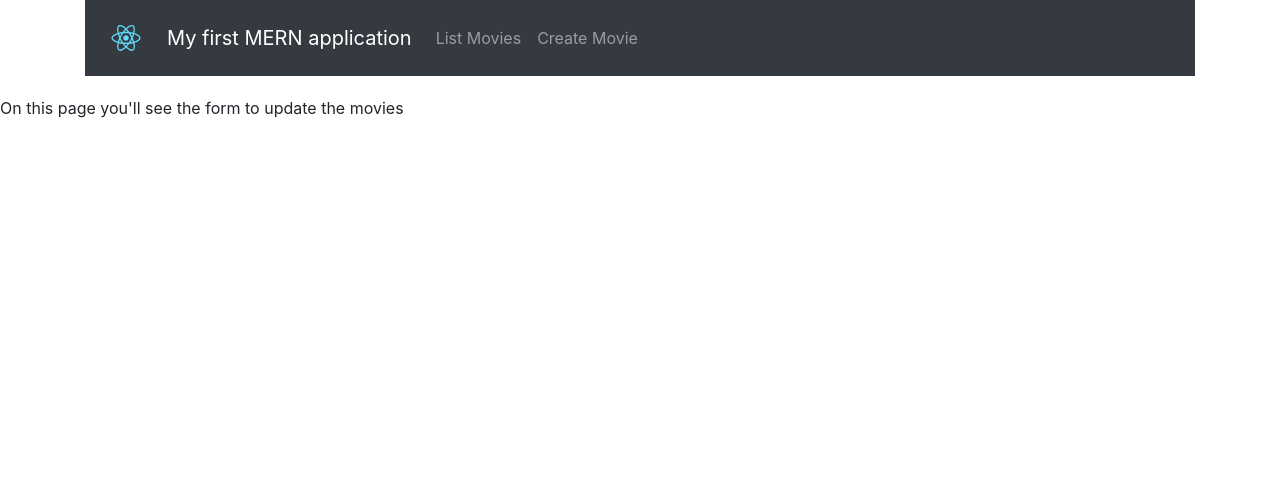
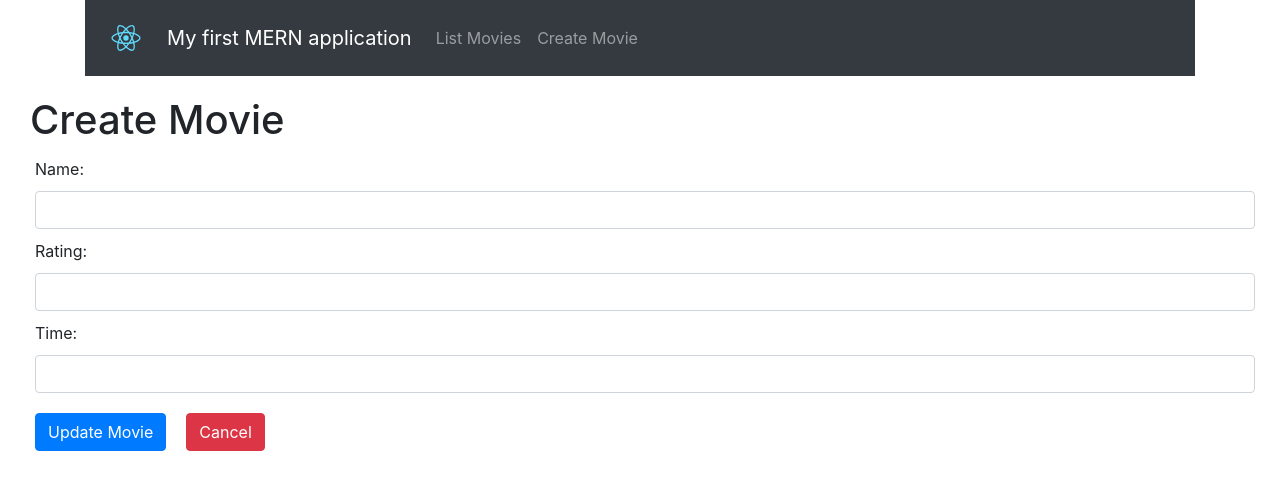
Before and after one commit to jfn4th/mern-practice, a React (Create React App) app in the folder client/: page /movies/update/1 in a window 1280 px wide. Shown: the top 490 px of the page. Built offline with nearby package versions, Linux system fonts and the light colour scheme; no server answers.

Commit message:
finish update

```diff
--- a/client/src/pages/MoviesInsert.jsx
+++ b/client/src/pages/MoviesInsert.jsx
@@ -44,6 +44,7 @@ export default class MoviesInsert extends Component {
         this.handleChangeInputName = this.handleChangeInputName.bind(this);
         this.handleChangeInputRating = this.handleChangeInputRating.bind(this);
         this.handleChangeInputTime = this.handleChangeInputTime.bind(this);
+        this.handleIncludeMovie = this.handleIncludeMovie.bind(this);
     }
 
     async handleChangeInputName(e) {
@@ -77,6 +78,7 @@ export default class MoviesInsert extends Component {
     }
 
     render() {
+        const { name, rating, time } = this.state;
         return (
             <Wrapper>
                 <Title>Create Movie</Title>
--- a/client/src/pages/MoviesUpdate.jsx
+++ b/client/src/pages/MoviesUpdate.jsx
@@ -1,11 +1,122 @@
 import React, { Component } from 'react';
+import api from '../api';
+
+import styled from 'styled-components';
+
+const Title = styled.h1.attrs({
+    className: 'h1'
+})``;
+
+const Wrapper = styled.div.attrs({
+    className: 'form-group'
+})`
+    margin: 0 30px;
+`;
+
+const Label = styled.label`margin: 5px;`;
+
+const InputText = styled.input.attrs({
+    className: 'form-control'
+})`
+    margin: 5px;
+`;
+
+const Button = styled.button.attrs({
+    className: `btn btn-primary`
+})`
+    margin: 15px 15px 15px 5px;
+`;
+
+const CancelButton = styled.a.attrs({
+    className: `btn btn-danger`
+})`
+    margin: 15px 15px 15px 5px;
+`;
 
 export default class MoviesUpdate extends Component {
+    constructor(props) {
+        super(props);
+
+        this.state = {
+            id: this.props.match.params.id,
+            name: '',
+            rating: '',
+            time: ''
+        };
+        this.handleChangeInputName = this.handleChangeInputName.bind(this);
+        this.handleChangeInputRating = this.handleChangeInputRating.bind(this);
+        this.handleChangeInputTime = this.handleChangeInputTime.bind(this);
+        this.handleUpdateMovie = this.handleUpdateMovie.bind(this);
+    }
+
+    async handleChangeInputName(e) {
+        const name = e.target.value;
+        this.setState({ name });
+    }
+
+    async handleChangeInputRating(e) {
+        const rating = e.target.validity.valid ? e.target.value : this.state.rating;
+        this.setState({ rating });
+    }
+
+    async handleChangeInputTime(e) {
+        const time = e.target.value;
+        this.setState({ time });
+    }
+
+    async handleUpdateMovie(e) {
+        const { id, name, rating, time } = this.state;
+        const arrayTime = time.split('/');
+        const payload = { name, rating, time: arrayTime };
+
+        await api.updateMovieById(id, payload).then((res) => {
+            window.alert('Movie updated successfully');
+            this.setState({
+                name: '',
+                rating: '',
+                time: ''
+            });
+        });
+    }
+
+    async componentDidMount() {
+        const { id } = this.state;
+        const movie = await api.getMovieById(id);
+
+        this.setState({
+            name: movie.data.data.name,
+            rating: movie.data.data.rating,
+            time: movie.data.data.time.join('/')
+        });
+    }
+
     render() {
+        const { name, rating, time } = this.state;
         return (
-            <div>
-                <p>On this page you'll see the form to update the movies</p>
-            </div>
+            <Wrapper>
+                <Title>Create Movie</Title>
+
+                <Label>Name: </Label>
+                <InputText type='text' value={name} onChange={this.handleChangeInputName} />
+
+                <Label>Rating: </Label>
+                <InputText
+                    type='number'
+                    step='0.1'
+                    lang='en-US'
+                    min='0'
+                    max='10'
+                    pattern='[0-9]+([,\.][0-9]+)?'
+                    value={rating}
+                    onChange={this.handleChangeInputRating}
+                />
+
+                <Label>Time: </Label>
+                <InputText type='text' value={time} onChange={this.handleChangeInputTime} />
+
+                <Button onClick={this.handleUpdateMovie}>Update Movie</Button>
+                <CancelButton href={'/movies/list'}>Cancel</CancelButton>
+            </Wrapper>
         );
     }
 }
```
